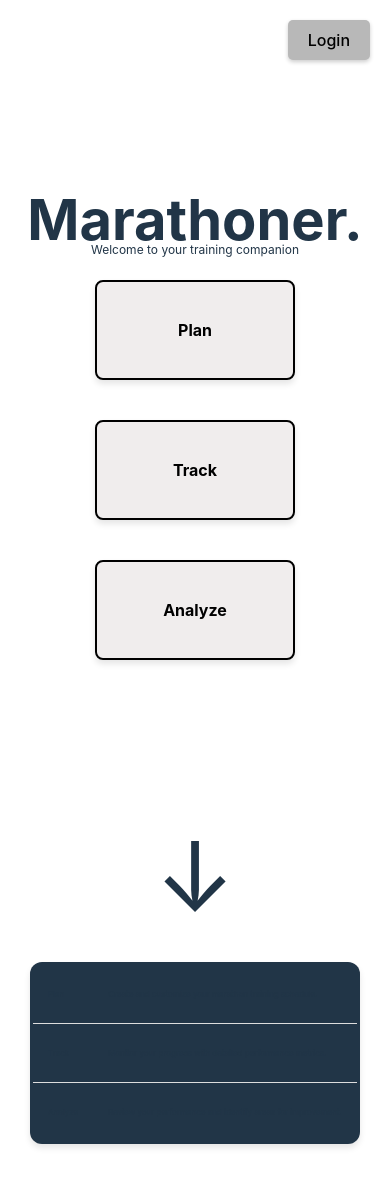
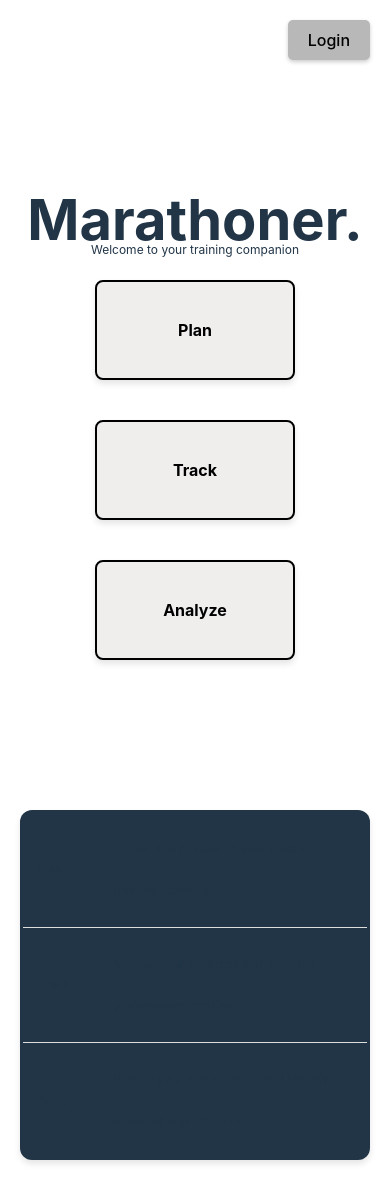
Before and after one commit to tulloch022/marathoner, a React (Vite) app: page / in a window 390 px wide. Shown: the top 1202 px of the page. Built offline with nearby package versions, Linux system fonts and the light colour scheme.

Commit message:
improved styling of mobile

```diff
--- a/src/index.css
+++ b/src/index.css
@@ -274,11 +274,11 @@ h1, p {
 .feature-table td {
   padding: 15px;
   text-align: left;
-  font-size: .5rem;
+  font-size: .75em;
 }
 .table-container {
   position: absolute;
-  bottom: -20em;
+  bottom: -21em;
 }
 
 }
```
